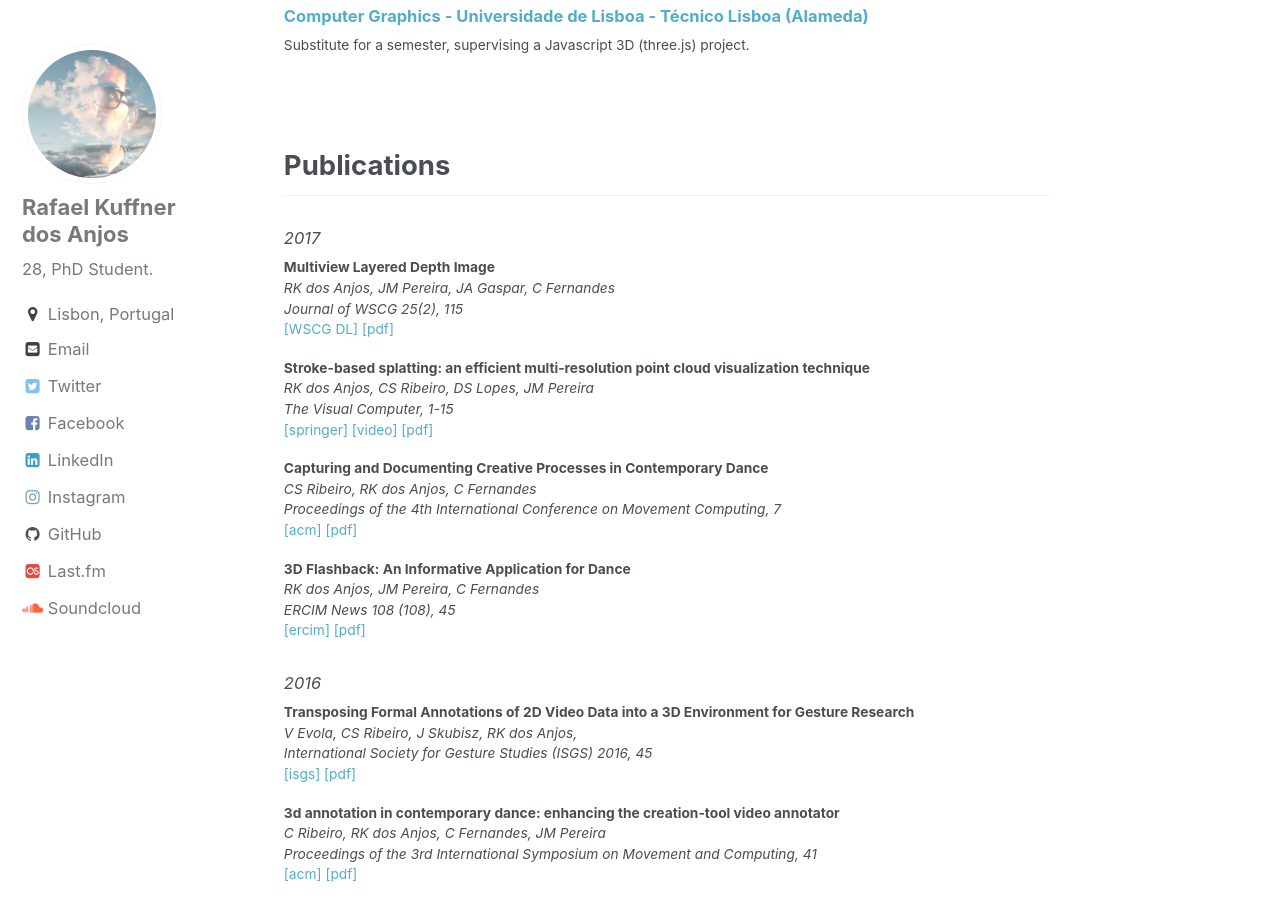
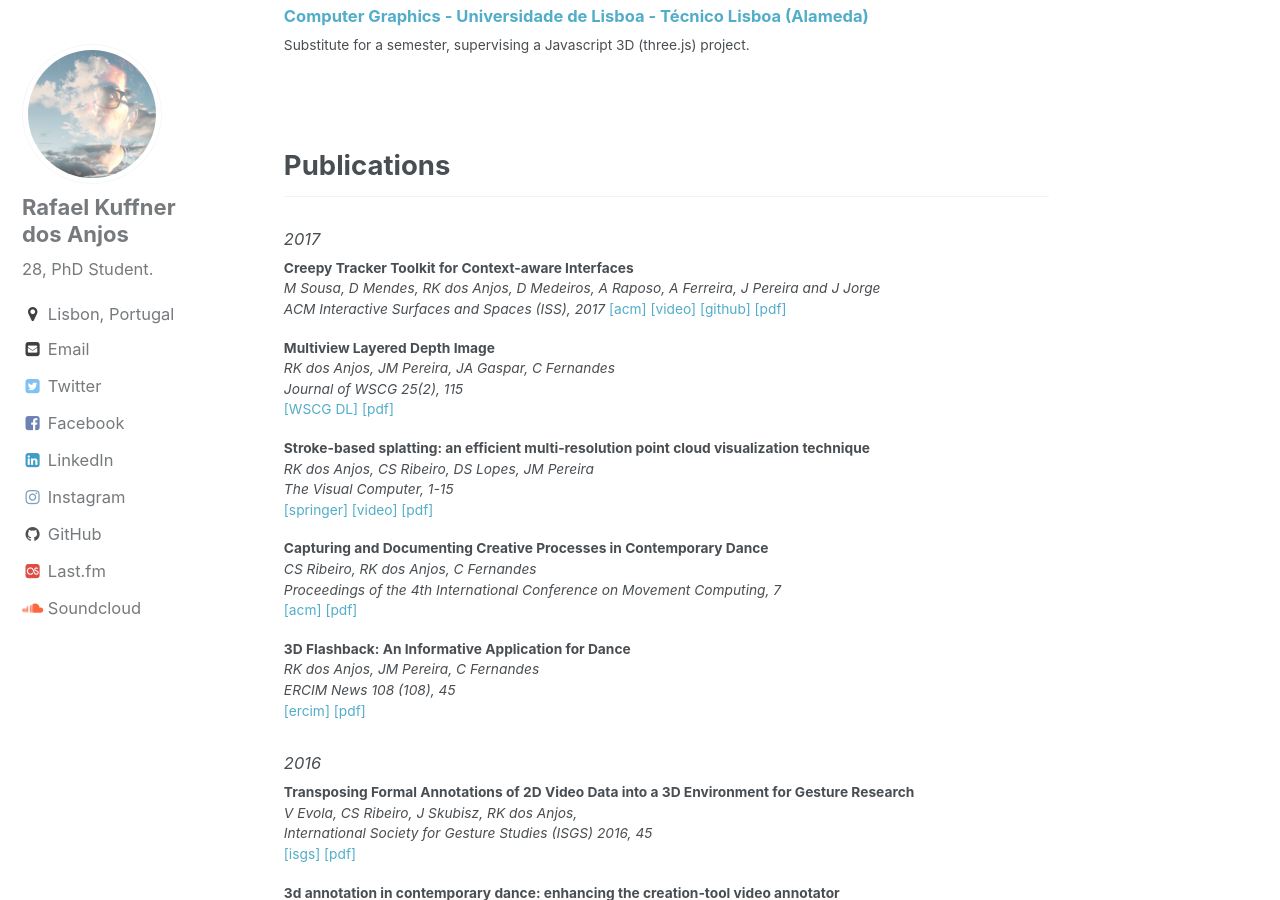
Before and after one commit to rafaelkuffner/rafaelkuffner.github.io, a Jekyll site: the page built from index.html, in a window 1280 px wide and 900 px high, scrolled down 1815 px. Built offline with Jekyll 4.4.1, drawn with Linux system fonts in a browser that asks for light colours; the list of posts is cut into pages by our own code.

Commit message:
Added tracker paper
:dancers:

```diff
--- a/index.html
+++ b/index.html
@@ -76,6 +76,14 @@ Computer Graphics - Universidade de Lisboa - Técnico Lisboa (Alameda)</a>
 <h2 id="publications">Publications</h2>
 <h5>2017</h5>
 
+<p><b>Creepy Tracker Toolkit for Context-aware Interfaces</b></br>
+<i>M Sousa, D Mendes, RK dos Anjos, D Medeiros, A Raposo, A Ferreira, J Pereira and J Jorge</i></br>
+<i>ACM Interactive Surfaces and Spaces (ISS), 2017</i>
+<a href="https://doi.org/10.1145/3132272.3134113" style="text-decoration:none;"  target="_blank">[acm]</a>
+<a href="https://youtu.be/4F423Cv-lWE" style="text-decoration:none;" target="_blank" >[video]</a>
+<a target="_blank" href="https://github.com/vimmi3D/CreepyTracker">[github]</a>
+<a target="_blank" href="assets/papers/ISS17.pdf">[pdf]</a>
+</p>
 
 <p><b>Multiview Layered Depth Image</b></br>
 <i>RK dos Anjos, JM Pereira, JA Gaspar, C Fernandes</i></br>
```
Also changed, not shown: 1 other file.
